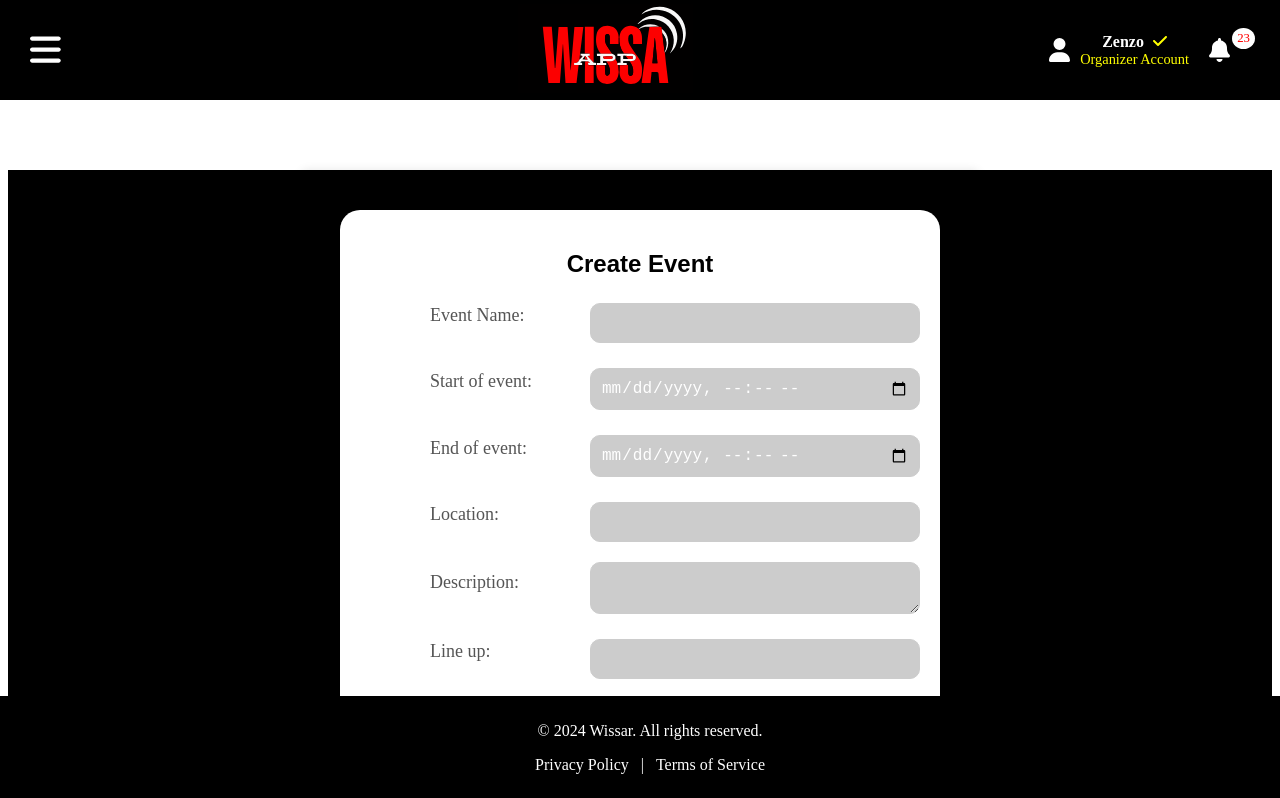
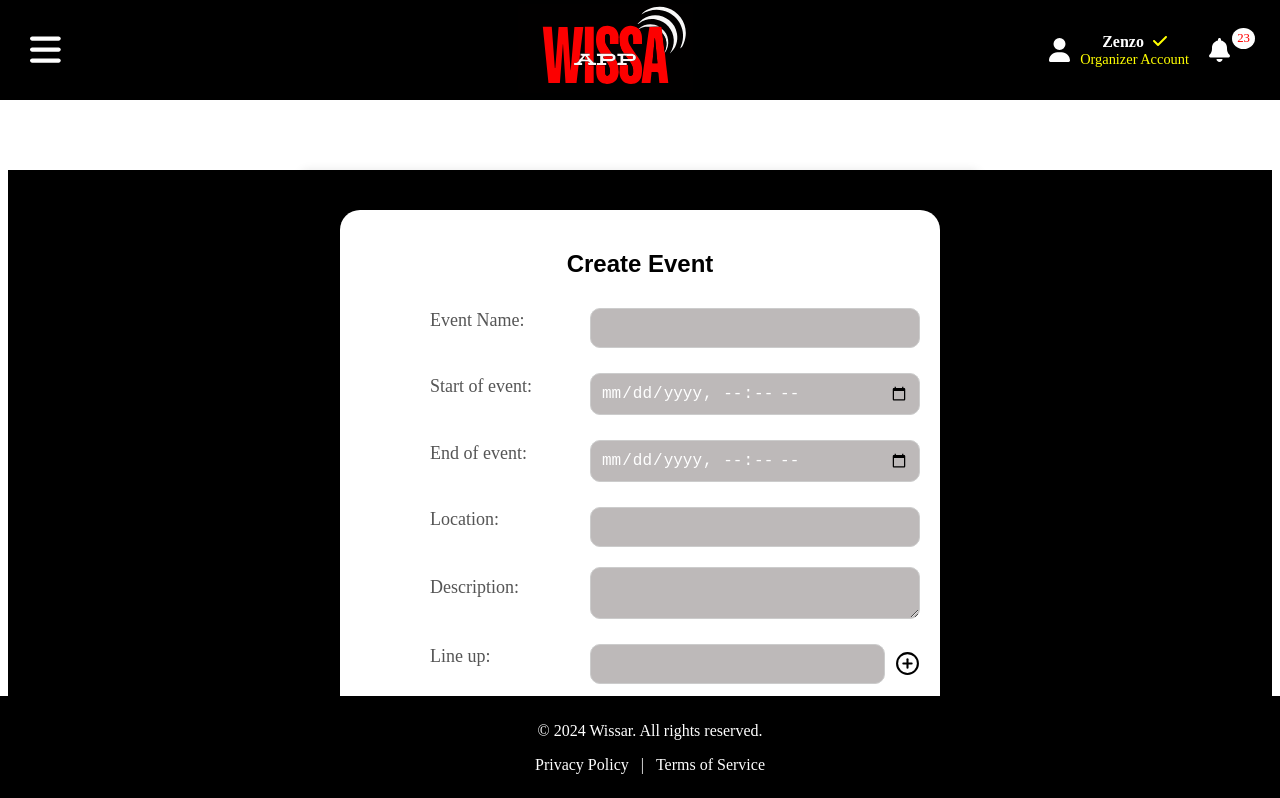
Before and after one commit to FowardPro/wissar_app, a React (Create React App) app: page /createEvent in a window 1280 px wide. Shown: the top 798 px of the page. Built offline with nearby package versions, Linux system fonts and the light colour scheme.

Commit message:
createEvent icon

```diff
--- a/package.json
+++ b/package.json
@@ -4,6 +4,7 @@
   "private": true,
   "dependencies": {
     "@fortawesome/fontawesome-svg-core": "^6.6.0",
+    "@fortawesome/free-regular-svg-icons": "^6.6.0",
     "@fortawesome/free-solid-svg-icons": "^6.6.0",
     "@fortawesome/react-fontawesome": "^0.2.2",
     "@testing-library/jest-dom": "^5.17.0",
@@ -12,6 +13,7 @@
     "bootstrap": "^5.3.3",
     "react": "^18.3.1",
     "react-dom": "^18.3.1",
+    "react-icons": "^5.2.1",
     "react-router-dom": "^6.25.1",
     "react-scripts": "^5.0.1",
     "web-vitals": "^2.1.4"
--- a/src/components/CreateEvent.css
+++ b/src/components/CreateEvent.css
@@ -17,12 +17,7 @@ width: 100%;
 
 }
 
-h2 {
-    text-align: center;
-    margin-bottom: 20px;
-    font-weight: bold;
-    font-family: Arial, sans-serif;
-  }
+
 form {
     display: flex;
     flex-direction: column;
@@ -35,6 +30,14 @@ form {
     max-width: 600px; /* Increased by 500 pixels */
     max-height: 1000px; /* Added a max-height */
 
+
+    h2 {
+      text-align: center;
+      margin-bottom: 25px;
+      font-weight: bold;
+      font-family: Arial, sans-serif;
+    }
+
     label{
         color: #555;
     }
@@ -45,7 +48,12 @@ form {
       padding: 10px;
       border: 1px solid #ccc;
       border-radius: 10px;
-      background-color: #ccc;
+      background-color: #bdb9b9;
+    }
+
+    .plus-icon{
+     margin-left: 10px;
+     margin-top: 5px;
     }
 
   }
--- a/src/components/CreateEvent.js
+++ b/src/components/CreateEvent.js
@@ -1,7 +1,6 @@
 import React from 'react'
 import './CreateEvent.css'
-// import { FontAwesomeIcon } from '@fortawesome/react-fontawesome';
-// import { faPlusCircle } from '@fortawesome/free-regular-svg-icons';
+import { FiPlusCircle } from "react-icons/fi";
 
 const CreateEvent = () => {
   return (
@@ -39,7 +38,7 @@ const CreateEvent = () => {
         <div className="form-group">
           <label htmlFor="lineUp">Line up:</label>
           <input type="text" id="lineUp" name="lineUp" />
-          {/* <FontAwesomeIcon icon={faPlusCircle} className="plus-icon" /> */}
+          <FiPlusCircle size={25} className="plus-icon"/>
         </div>
         </div>
 
```
Also changed, not shown: 1 other file (tests, documents, lock files or other folders).
